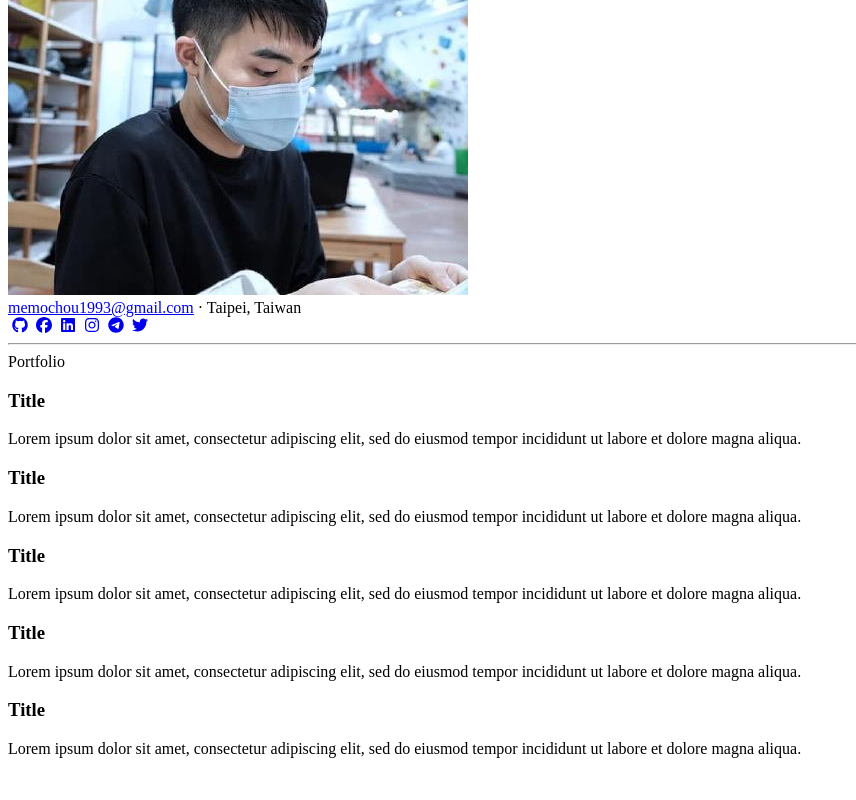
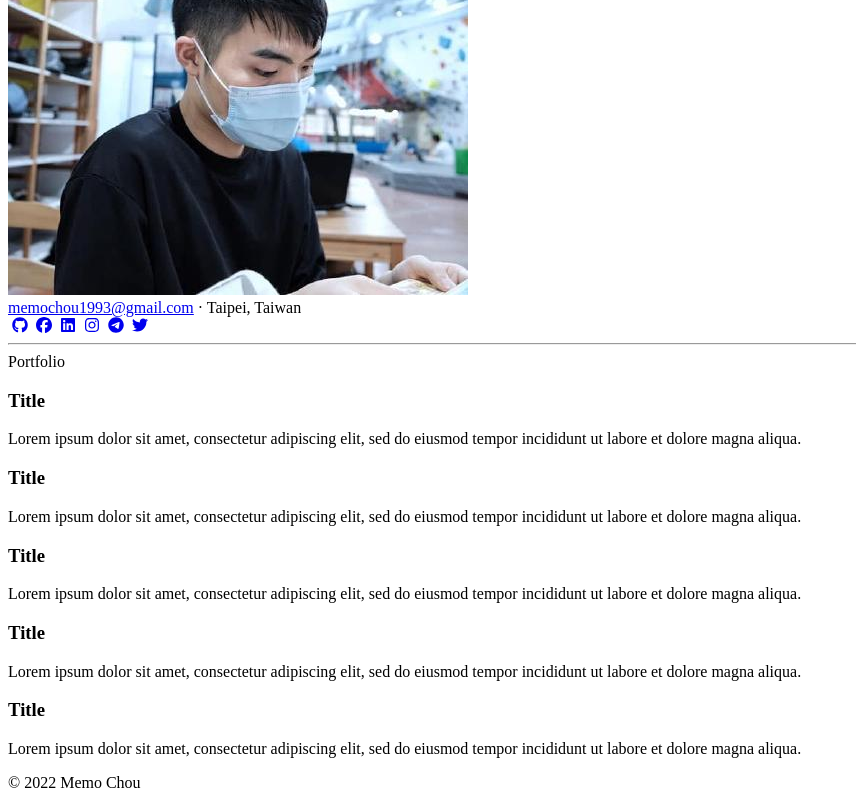
Before and after one commit to memochou1993/portfolio-next, a Next.js app: page / in a window 1280 px wide. Shown: the part 173-973 px from the top of the page, without its empty margins (0-856 px from the left). Before the commit the page ends 947 px from the top, so only its background shows below. Built offline with nearby package versions, Linux system fonts and the light colour scheme.

Commit message:
Update footer

```diff
--- a/pages/index.tsx
+++ b/pages/index.tsx
@@ -22,7 +22,9 @@ export default function Home() {
           <Portfolio />
         </div>
       </main>
-      <footer className="py-16 dark:bg-slate-900" />
+      <footer className="pb-16 text-sm font-thin text-center dark:text-slate-300 dark:bg-slate-900">
+        {`© ${new Date().getFullYear()} Memo Chou`}
+      </footer>
     </div>
   );
 }
```
